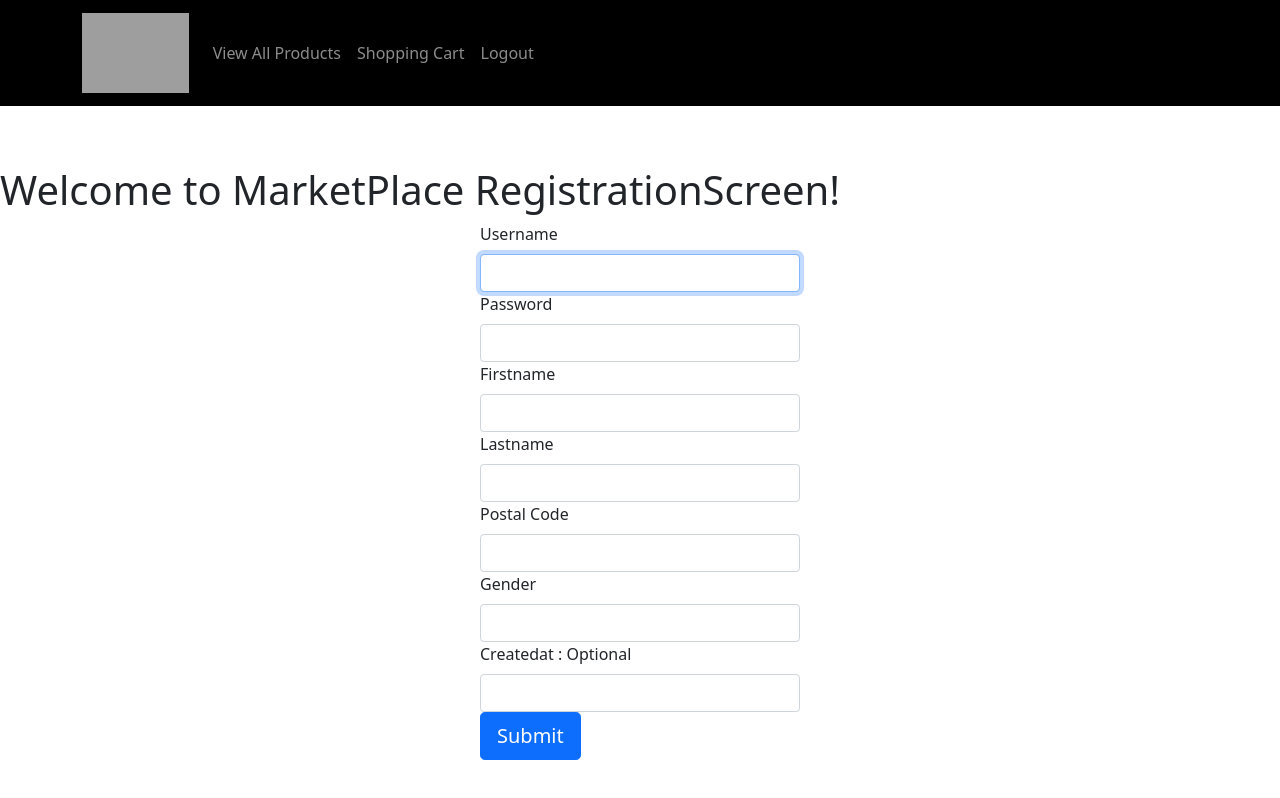
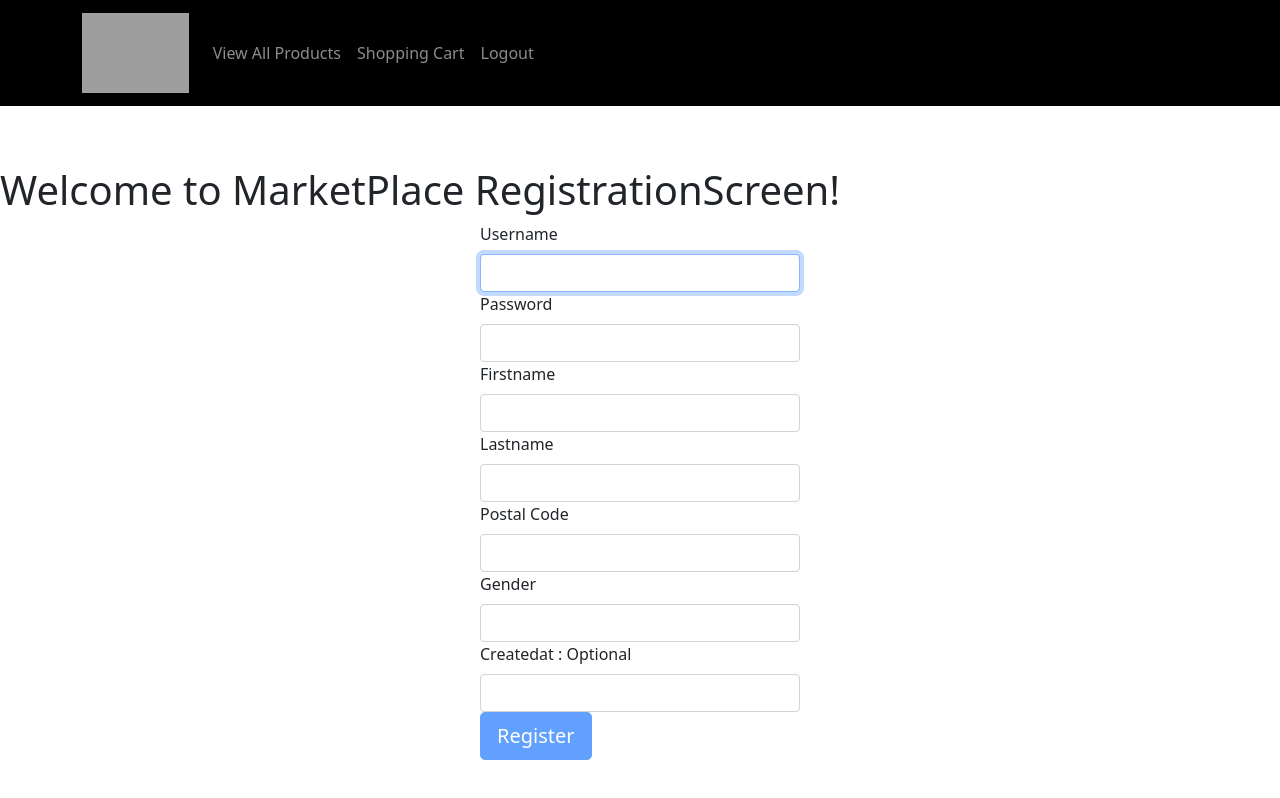
Before and after one commit to kit0415/TT1_29, a React (Create React App) app in the folder reactFE/: page /RegistrationScreen in a window 1280 px wide. Shown: the top 798 px of the page. Built offline with nearby package versions, Linux system fonts and the light colour scheme; grey boxes are pictures that could not be loaded.

Commit message:
Revert "last push"
This reverts commit e8bcea122db0307e11d44668e8d65a4bb53c27cd.

```diff
--- a/reactFE/src/App.js
+++ b/reactFE/src/App.js
@@ -9,7 +9,6 @@ import RegistrationScreen from "./screens/RegistrationScreen";
 import NavBar from "./components/NavBar/NavBar";
 import ProductPageScreen from "./screens/ProductPageScreen";
 import ShoppingCart from "./components/ShoppingCart/ShoppingCart";
-import TopProducts from "./screens/TopProduct";
 
 function App() {
   return (
--- a/reactFE/src/screens/LoginScreen.js
+++ b/reactFE/src/screens/LoginScreen.js
@@ -8,7 +8,7 @@ import { useHistory } from "react-router-dom";
 export default function Login() {
   const [username, setUsername] = useState("");
   const [password, setPassword] = useState("");
-  const history = useHistory();
+ const history = useHistory();
   function validateForm() {
     //Add in validation criterias
     return username.length > 0 && password.length > 0;
@@ -35,7 +35,8 @@ export default function Login() {
   }
 
   function handleRegisterPage(event) {
-    history.push("/RegistrationScreen");
+
+
   }
 
   return (
@@ -63,7 +64,7 @@ export default function Login() {
           Login
         </Button>
 
-        <Button block size="lg" type="submit" onClick={() => handleRegisterPage()}>
+        <Button block size="lg" type="submit" disabled={!handleRegisterPage()}>
           Register
         </Button>
       </Form>
--- a/reactFE/src/screens/ProductPageScreen.js
+++ b/reactFE/src/screens/ProductPageScreen.js
@@ -2,7 +2,6 @@ import React, { useState } from "react";
 import Form from "react-bootstrap/Form";
 import Button from "react-bootstrap/Button";
 import "./Login.css";
-import { useHistory } from "react-router-dom";
 
 export default function ProductPageScreen() {
   const [username, setUsername] = useState("");
@@ -11,22 +10,15 @@ export default function ProductPageScreen() {
   function handleOnPressShoppingCart() {
     //Call login function
     // username, password
-    history.push("/ShoppingCart");
 
+    console.log('You clicked logout.');
   }
 
   function handleOnPressLogout() {
     //Call login function
     // username, password
-    history.push("/LoginScreen");
 
-  }
-
-  function handleOnPressTop() {
-    //Call login function
-    // username, password
-    //history.push("/TopProduct");
-
+    console.log('You clicked Cart.');
   }
 
 
@@ -40,10 +32,6 @@ export default function ProductPageScreen() {
       <Button block size="lg" type="Logout" onClick={() => handleOnPressLogout()}>
         Logout
       </Button>
-
-      <Button block size="lg" type="Logout" onClick={() => handleOnPressTop()}>
-        Logout
-      </Button>
     </div >
   );
 }
--- a/reactFE/src/screens/RegistrationScreen.js
+++ b/reactFE/src/screens/RegistrationScreen.js
@@ -21,7 +21,6 @@ export default function Registration() {
   function handleRegisterSubmit(event) {
     //Call login function
     // username, password
-    history.push("/RegistrationScreen");
   }
 
   return (
@@ -85,13 +84,10 @@ export default function Registration() {
             onChange={(e) => setcreatedat(e.target.value)}
           />
         </Form.Group>
-        <Button block size="lg" type="submit"
-          onPress={handleRegisterSubmit}
-          title="Register"
-          Label="Register">
-          Submit
+
+        <Button block size="lg" type="submit" disabled={!validateForm()}>
+          Register
         </Button>
-
       </Form>
     </div>
   );
```
